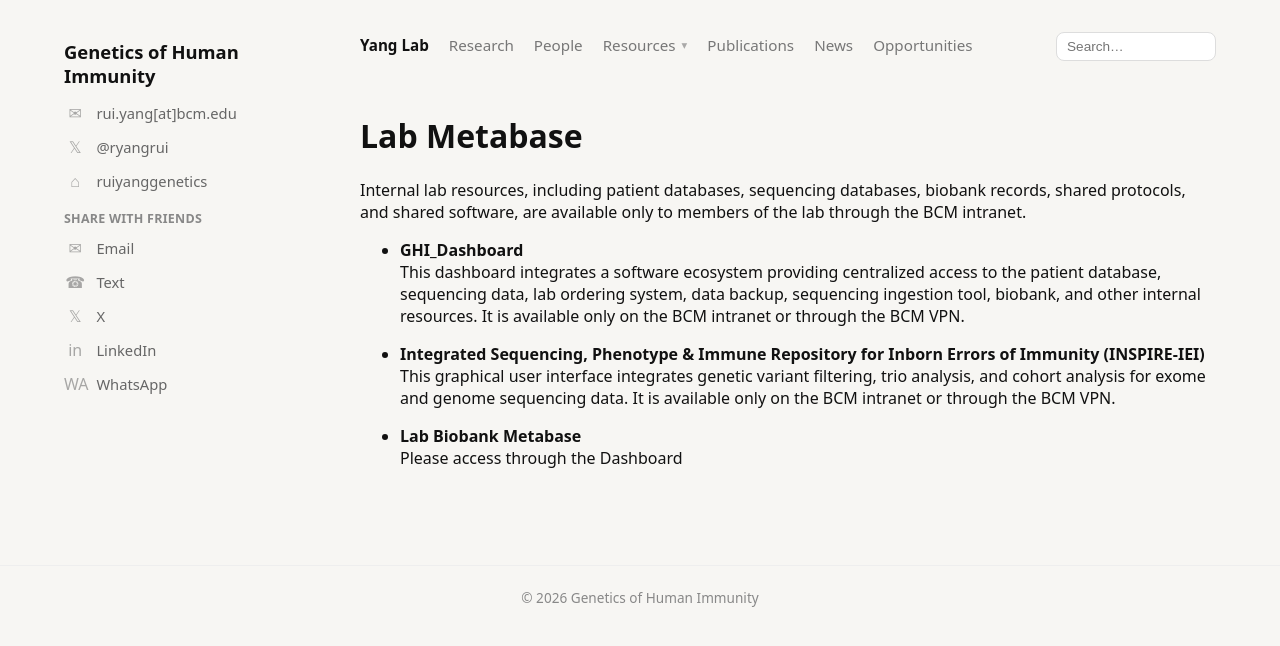
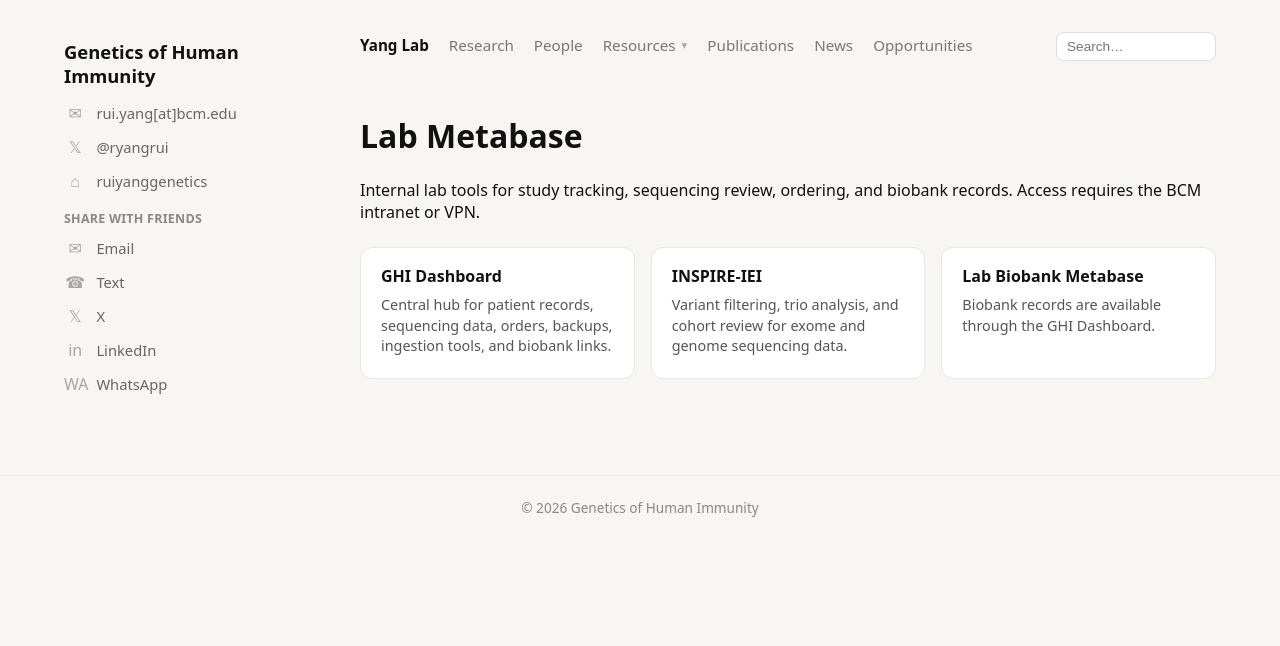
Before and after one commit to ruiyanggenetics/ghilab, a Jekyll site: the page built from resources/lab-metabase.md, in a window 1280 px wide. Shown: the top 646 px of the page. Built offline with Jekyll 4.4.1, drawn with Linux system fonts in a browser that asks for light colours.

Commit message:
metabase_trim

```diff
--- a/assets/style.css
+++ b/assets/style.css
@@ -262,6 +262,49 @@ main .page-intro + h2 {
   color: #555;
   line-height: 1.45;
   margin-top: 4px;
+}
+
+/* =========================
+   RESOURCE CARDS
+   ========================= */
+
+.resource-card-grid {
+  display: grid;
+  grid-template-columns: repeat(auto-fit, minmax(240px, 1fr));
+  gap: 16px;
+  margin-top: 24px;
+}
+
+.resource-card {
+  display: block;
+  min-height: 132px;
+  padding: 18px 20px;
+  border: 1px solid #e6e6e6;
+  border-radius: 12px;
+  background: #fff;
+  text-decoration: none;
+  transition: background 0.15s ease, transform 0.1s ease, border-color 0.15s ease;
+}
+
+.resource-card:hover {
+  border-color: #d8d8d8;
+  background: #fafafa;
+  transform: translateY(-1px);
+  text-decoration: none;
+}
+
+.resource-card-title {
+  color: #111;
+  font-size: 1rem;
+  font-weight: 650;
+  line-height: 1.3;
+}
+
+.resource-card-desc {
+  margin-top: 8px;
+  color: #555;
+  font-size: 0.9rem;
+  line-height: 1.45;
 }
 
 /* =========================
--- a/resources/lab-metabase.md
+++ b/resources/lab-metabase.md
@@ -7,14 +7,31 @@ permalink: /resources/lab-metabase/
 <h1>Lab Metabase</h1>
 
 <p class="page-intro">
-Internal lab resources, including patient databases, sequencing databases, biobank records, shared protocols, and shared software, are available only to members of the lab through the BCM intranet.
+Internal lab tools for study tracking, sequencing review, ordering, and biobank records.
+Access requires the BCM intranet or VPN.
 </p>
 
-- **[GHI_Dashboard](http://ghi.lab.txfc.bcm.edu/dashboard)**
-  This dashboard integrates a software ecosystem providing centralized access to the patient database, sequencing data, lab ordering system, data backup, sequencing ingestion tool, biobank, and other internal resources. It is available only on the BCM intranet or through the BCM VPN.
+<div class="resource-card-grid">
 
-- **[Integrated Sequencing, Phenotype & Immune Repository for Inborn Errors of Immunity (INSPIRE-IEI)](http://ghi.lab.txfc.bcm.edu/inspire)**
-  This graphical user interface integrates genetic variant filtering, trio analysis, and cohort analysis for exome and genome sequencing data. It is available only on the BCM intranet or through the BCM VPN.
+  <a class="resource-card" href="http://ghi.lab.txfc.bcm.edu/dashboard" target="_blank" rel="noopener">
+    <div class="resource-card-title">GHI Dashboard</div>
+    <div class="resource-card-desc">
+      Central hub for patient records, sequencing data, orders, backups, ingestion tools, and biobank links.
+    </div>
+  </a>
 
-- **Lab Biobank Metabase**
-  Please access through the Dashboard
+  <a class="resource-card" href="http://ghi.lab.txfc.bcm.edu/inspire" target="_blank" rel="noopener">
+    <div class="resource-card-title">INSPIRE-IEI</div>
+    <div class="resource-card-desc">
+      Variant filtering, trio analysis, and cohort review for exome and genome sequencing data.
+    </div>
+  </a>
+
+  <a class="resource-card" href="http://ghi.lab.txfc.bcm.edu/dashboard" target="_blank" rel="noopener">
+    <div class="resource-card-title">Lab Biobank Metabase</div>
+    <div class="resource-card-desc">
+      Biobank records are available through the GHI Dashboard.
+    </div>
+  </a>
+
+</div>
```
